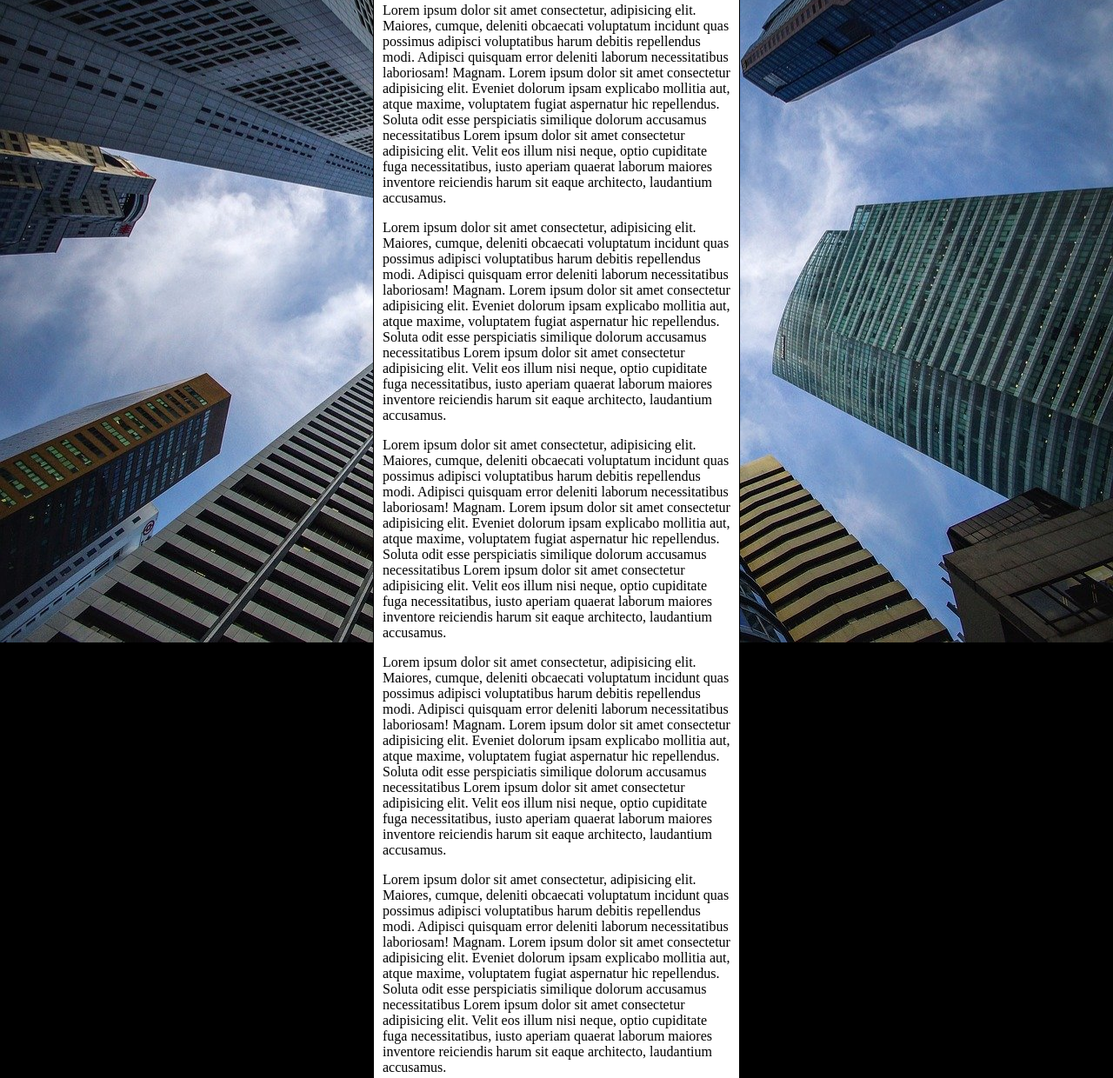
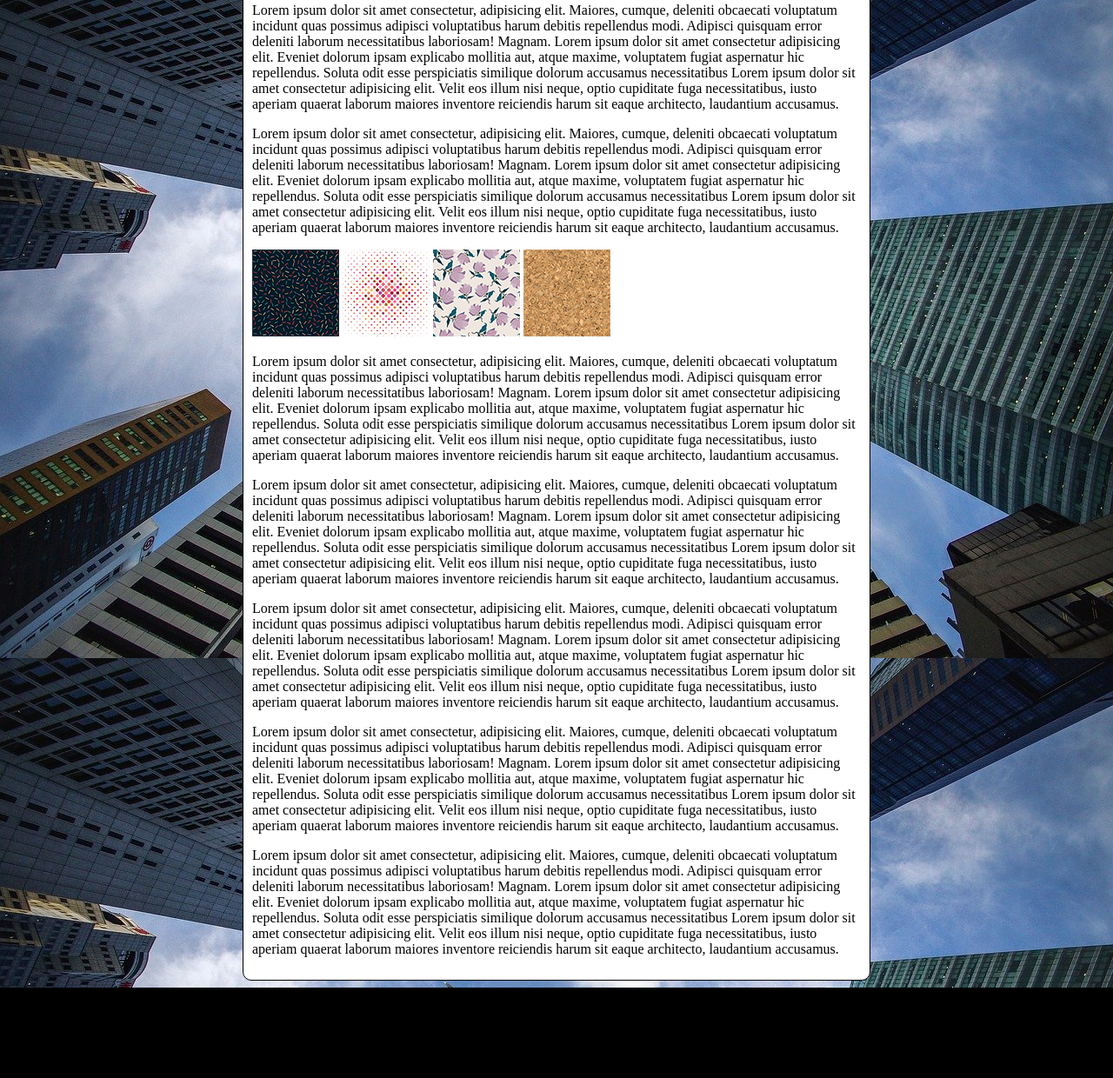
Before and after one commit to FranciscoLaFox/HTML5-CSS3, a plain HTML site: page Exercício/022/fundo006.html in a window 1280 px wide. Shown: the part 96-1336 px from the top of the page at 87% size. After the commit the page ends 1232 px from the top, so only its background shows below. Drawn offline with Linux system fonts and the light colour scheme.

Commit message:
Update fundo006.html

```diff
--- a/Exercício/022/fundo006.html
+++ b/Exercício/022/fundo006.html
@@ -7,16 +7,26 @@
     <title></title>
     <style>
         body{
+            /*
             height: 100vh;
             background-color: black;
             background-image: url("imagens/wallpaper002.jpg");
+            background-position: center center;
             background-repeat: no-repeat;
-            background-position: center center;
+            background-size: cover;
+            background-attachment: fixed;
+
+             shorthand - background
+              Color > Image > Position > Repeat > [Size] > attachment
+
+            */
+
+            background: black url("imagens/wallpaper002.jpg") center center no-repeat fixed;
             background-size: cover;
         }
         main{
             background-color: white;
-            width: 400px;
+            max-width: 700px;
             padding: 10px;
             margin: auto;
             border: 1px solid black;
@@ -28,12 +38,27 @@
     <main>
         <h1>Teste de imagem de fundo</h1>
         <p>Lorem ipsum dolor sit amet consectetur, adipisicing elit. Maiores, cumque, deleniti obcaecati voluptatum incidunt quas possimus adipisci voluptatibus harum debitis repellendus modi. Adipisci quisquam error deleniti laborum necessitatibus laboriosam! Magnam. Lorem ipsum dolor sit amet consectetur adipisicing elit. Eveniet dolorum ipsam explicabo mollitia aut, atque maxime, voluptatem fugiat aspernatur hic repellendus. Soluta odit esse perspiciatis similique dolorum accusamus necessitatibus Lorem ipsum dolor sit amet consectetur adipisicing elit. Velit eos illum nisi neque, optio cupiditate fuga necessitatibus, iusto aperiam quaerat laborum maiores inventore reiciendis harum sit eaque architecto, laudantium accusamus.</p>
+
         <p>Lorem ipsum dolor sit amet consectetur, adipisicing elit. Maiores, cumque, deleniti obcaecati voluptatum incidunt quas possimus adipisci voluptatibus harum debitis repellendus modi. Adipisci quisquam error deleniti laborum necessitatibus laboriosam! Magnam. Lorem ipsum dolor sit amet consectetur adipisicing elit. Eveniet dolorum ipsam explicabo mollitia aut, atque maxime, voluptatem fugiat aspernatur hic repellendus. Soluta odit esse perspiciatis similique dolorum accusamus necessitatibus Lorem ipsum dolor sit amet consectetur adipisicing elit. Velit eos illum nisi neque, optio cupiditate fuga necessitatibus, iusto aperiam quaerat laborum maiores inventore reiciendis harum sit eaque architecto, laudantium accusamus.</p>
+
+        <img src="imagens/pattern001.png" alt="imagem">
+        <img src="imagens/pattern002.png" alt="imagem">
+        <img src="imagens/pattern003.png" alt="imagem">
+        <img src="imagens/pattern004.png" alt="imagem">
+
+
         <p>Lorem ipsum dolor sit amet consectetur, adipisicing elit. Maiores, cumque, deleniti obcaecati voluptatum incidunt quas possimus adipisci voluptatibus harum debitis repellendus modi. Adipisci quisquam error deleniti laborum necessitatibus laboriosam! Magnam. Lorem ipsum dolor sit amet consectetur adipisicing elit. Eveniet dolorum ipsam explicabo mollitia aut, atque maxime, voluptatem fugiat aspernatur hic repellendus. Soluta odit esse perspiciatis similique dolorum accusamus necessitatibus Lorem ipsum dolor sit amet consectetur adipisicing elit. Velit eos illum nisi neque, optio cupiditate fuga necessitatibus, iusto aperiam quaerat laborum maiores inventore reiciendis harum sit eaque architecto, laudantium accusamus.</p>
+
         <p>Lorem ipsum dolor sit amet consectetur, adipisicing elit. Maiores, cumque, deleniti obcaecati voluptatum incidunt quas possimus adipisci voluptatibus harum debitis repellendus modi. Adipisci quisquam error deleniti laborum necessitatibus laboriosam! Magnam. Lorem ipsum dolor sit amet consectetur adipisicing elit. Eveniet dolorum ipsam explicabo mollitia aut, atque maxime, voluptatem fugiat aspernatur hic repellendus. Soluta odit esse perspiciatis similique dolorum accusamus necessitatibus Lorem ipsum dolor sit amet consectetur adipisicing elit. Velit eos illum nisi neque, optio cupiditate fuga necessitatibus, iusto aperiam quaerat laborum maiores inventore reiciendis harum sit eaque architecto, laudantium accusamus.</p>
+
         <p>Lorem ipsum dolor sit amet consectetur, adipisicing elit. Maiores, cumque, deleniti obcaecati voluptatum incidunt quas possimus adipisci voluptatibus harum debitis repellendus modi. Adipisci quisquam error deleniti laborum necessitatibus laboriosam! Magnam. Lorem ipsum dolor sit amet consectetur adipisicing elit. Eveniet dolorum ipsam explicabo mollitia aut, atque maxime, voluptatem fugiat aspernatur hic repellendus. Soluta odit esse perspiciatis similique dolorum accusamus necessitatibus Lorem ipsum dolor sit amet consectetur adipisicing elit. Velit eos illum nisi neque, optio cupiditate fuga necessitatibus, iusto aperiam quaerat laborum maiores inventore reiciendis harum sit eaque architecto, laudantium accusamus.</p>
-        <var>       <p>Lorem ipsum dolor sit amet consectetur, adipisicing elit. Maiores, cumque, deleniti obcaecati voluptatum incidunt quas possimus adipisci voluptatibus harum debitis repellendus modi. Adipisci quisquam error deleniti laborum necessitatibus laboriosam! Magnam. Lorem ipsum dolor sit amet consectetur adipisicing elit. Eveniet dolorum ipsam explicabo mollitia aut, atque maxime, voluptatem fugiat aspernatur hic repellendus. Soluta odit esse perspiciatis similique dolorum accusamus necessitatibus Lorem ipsum dolor sit amet consectetur adipisicing elit. Velit eos illum nisi neque, optio cupiditate fuga necessitatibus, iusto aperiam quaerat laborum maiores inventore reiciendis harum sit eaque architecto, laudantium accusamus.</p>
-        <var>       <p>Lorem ipsum dolor sit amet consectetur, adipisicing elit. Maiores, cumque, deleniti obcaecati voluptatum incidunt quas possimus adipisci voluptatibus harum debitis repellendus modi. Adipisci quisquam error deleniti laborum necessitatibus laboriosam! Magnam. Lorem ipsum dolor sit amet consectetur adipisicing elit. Eveniet dolorum ipsam explicabo mollitia aut, atque maxime, voluptatem fugiat aspernatur hic repellendus. Soluta odit esse perspiciatis similique dolorum accusamus necessitatibus Lorem ipsum dolor sit amet consectetur adipisicing elit. Velit eos illum nisi neque, optio cupiditate fuga necessitatibus, iusto aperiam quaerat laborum maiores inventore reiciendis harum sit eaque architecto, laudantium accusamus.</p></var></var>
+
+
+        <p>Lorem ipsum dolor sit amet consectetur, adipisicing elit. Maiores, cumque, deleniti obcaecati voluptatum incidunt quas possimus adipisci voluptatibus harum debitis repellendus modi. Adipisci quisquam error deleniti laborum necessitatibus laboriosam! Magnam. Lorem ipsum dolor sit amet consectetur adipisicing elit. Eveniet dolorum ipsam explicabo mollitia aut, atque maxime, voluptatem fugiat aspernatur hic repellendus. Soluta odit esse perspiciatis similique dolorum accusamus necessitatibus Lorem ipsum dolor sit amet consectetur adipisicing elit. Velit eos illum nisi neque, optio cupiditate fuga necessitatibus, iusto aperiam quaerat laborum maiores inventore reiciendis harum sit eaque architecto, laudantium accusamus.</p>
+
+
+        <p>Lorem ipsum dolor sit amet consectetur, adipisicing elit. Maiores, cumque, deleniti obcaecati voluptatum incidunt quas possimus adipisci voluptatibus harum debitis repellendus modi. Adipisci quisquam error deleniti laborum necessitatibus laboriosam! Magnam. Lorem ipsum dolor sit amet consectetur adipisicing elit. Eveniet dolorum ipsam explicabo mollitia aut, atque maxime, voluptatem fugiat aspernatur hic repellendus. Soluta odit esse perspiciatis similique dolorum accusamus necessitatibus Lorem ipsum dolor sit amet consectetur adipisicing elit. Velit eos illum nisi neque, optio cupiditate fuga necessitatibus, iusto aperiam quaerat laborum maiores inventore reiciendis harum sit eaque architecto, laudantium accusamus.</p>
+
     </main>
 </body>
 </html>
```
